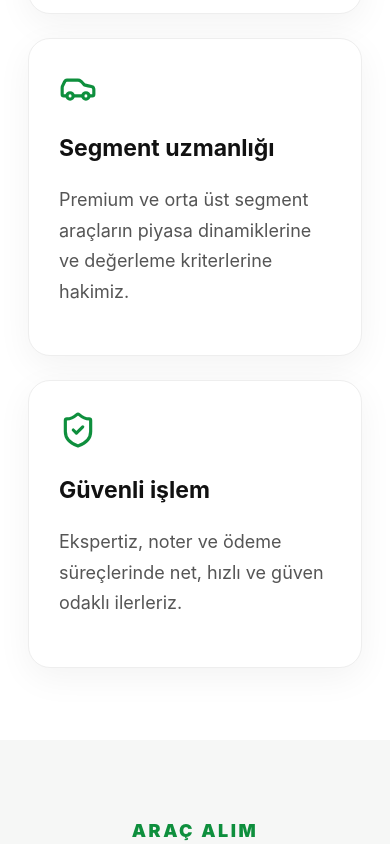
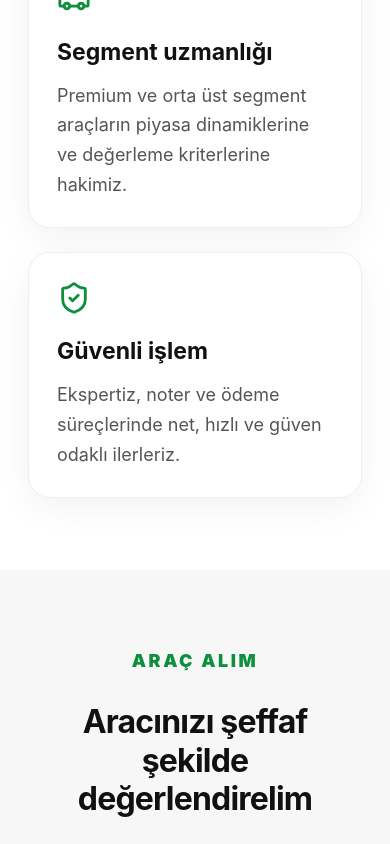
Before and after one commit to alitamirciler/detacars-website, a Next.js app: page / in a window 390 px wide. Shown: the part 2320-3164 px from the top of the page. Built offline with nearby package versions, Linux system fonts and the light colour scheme.

Commit message:
remove contact section and mobile number

```diff
--- a/app/globals.css
+++ b/app/globals.css
@@ -10,12 +10,7 @@ nav{display:flex;gap:28px;color:#333}
 
 .navCta,.primary{background:#0e9f45;color:#fff;padding:14px 22px;border-radius:10px;font-weight:800;display:inline-flex;gap:9px;align-items:center;justify-content:center}
 .secondaryDark{border:1px solid rgba(255,255,255,.45);color:#fff;padding:14px 22px;border-radius:10px;font-weight:800;display:inline-flex;align-items:center;justify-content:center}
-
-.heroButton{
-  width:240px;
-  height:58px;
-  padding:0 22px;
-}
+.heroButton{width:240px;height:58px;padding:0 22px}
 
 .hero{min-height:620px;position:relative;background:linear-gradient(90deg,#050505 0%,#111 58%,#2a2a2a 100%);display:flex;align-items:center}
 .heroContent{position:relative;z-index:2;max-width:760px;margin-left:6vw;color:white}
@@ -34,15 +29,38 @@ nav{display:flex;gap:28px;color:#333}
 .section.muted{background:#f6f7f6}
 .sectionHead{text-align:center;max-width:780px;margin:0 auto 44px}
 .sectionHead p{color:#555;line-height:1.7;font-size:18px}
-.section h2,.about h2,.stockSection h2,.contactSection h2{font-size:38px;line-height:1.18;letter-spacing:-.8px}
+.section h2,.about h2,.stockSection h2,.finalCta h2{font-size:38px;line-height:1.18;letter-spacing:-.8px}
 
 .cards{display:grid;gap:24px;max-width:1120px;margin:auto}
 .three{grid-template-columns:repeat(3,1fr)}
 .four{grid-template-columns:repeat(4,1fr)}
-.cards article{border:1px solid #eee;border-radius:22px;padding:30px;background:#fff;box-shadow:0 10px 35px rgba(0,0,0,.05)}
-.cards svg{color:#0e8f3d;width:38px;height:38px}
-.cards h3{font-size:21px}
-.cards p,.note{color:#555;line-height:1.7}
+
+.cards article{
+  border:1px solid #eee;
+  border-radius:22px;
+  padding:26px 28px;
+  background:#fff;
+  box-shadow:0 10px 35px rgba(0,0,0,.05);
+}
+
+.cards svg{
+  color:#0e8f3d;
+  width:34px;
+  height:34px;
+  margin-bottom:18px;
+}
+
+.cards h3{
+  font-size:21px;
+  line-height:1.25;
+  margin:0 0 14px;
+}
+
+.cards p,.note{
+  color:#555;
+  line-height:1.65;
+  margin:0;
+}
 
 .processCards article{
   min-height:auto;
@@ -55,11 +73,11 @@ nav{display:flex;gap:28px;color:#333}
 .processCards svg{
   width:34px;
   height:34px;
-  margin-bottom:22px;
+  margin-bottom:18px;
 }
 
 .processCards h3{
-  margin:0 0 14px;
+  margin:0 0 12px;
   font-size:22px;
   line-height:1.25;
 }
@@ -82,12 +100,8 @@ nav{display:flex;gap:28px;color:#333}
 .about div{max-width:820px}
 .about p{font-size:18px;color:#f1f1f1;line-height:1.75}
 
-.contactSection{padding:82px 6vw}
-.contactGrid{max-width:1120px;margin:0 auto;display:grid;grid-template-columns:repeat(4,1fr);gap:20px}
-.contactGrid a,.contactGrid div{border:1px solid #eee;border-radius:20px;padding:26px;background:#fff;box-shadow:0 10px 35px rgba(0,0,0,.04);display:flex;flex-direction:column;gap:10px}
-.contactGrid svg{color:#0e8f3d;width:30px;height:30px}
-.contactGrid strong{font-size:18px}
-.contactGrid span{color:#666;line-height:1.45}
+.finalCta{margin:72px 6vw 64px;border-radius:28px;background:#0c1110;color:#fff;text-align:center;padding:72px 24px}
+.finalCta p{color:#ddd;font-size:18px}
 
 .footer{text-align:center;padding:40px 24px;color:#777;font-size:14px;line-height:1.9;border-top:1px solid #eee}
 .footer svg{vertical-align:middle;margin-right:4px}
@@ -113,22 +127,22 @@ nav{display:flex;gap:28px;color:#333}
   .primary,.secondaryDark{width:100%;padding:15px 18px;font-size:17px;text-align:center}
   .heroButton{width:100%;min-width:0;height:56px}
 
-  .stats,.three,.four,.stockPoints,.contactGrid{grid-template-columns:1fr}
+  .stats,.three,.four,.stockPoints{grid-template-columns:1fr}
   .stats{margin:0 auto 58px;padding:34px 28px 0}
   .stats div{padding:30px 36px}
   .stats strong{font-size:38px}
 
   .section{padding:58px 28px 72px}
-  .section h2,.about h2,.stockSection h2,.contactSection h2{font-size:32px;line-height:1.2}
+  .section h2,.about h2,.stockSection h2,.finalCta h2{font-size:32px;line-height:1.2}
   .sectionHead{margin-bottom:38px}
   .sectionHead p{font-size:18px}
 
-  .cards article{padding:30px 30px}
+  .cards article{padding:28px}
   .cards h3{font-size:23px}
   .cards p{font-size:18px}
 
   .processCards article{padding:28px}
-  .processCards svg{margin-bottom:18px}
+  .processCards svg{margin-bottom:16px}
   .processCards h3{margin:0 0 12px}
 
   .stockSection{padding:72px 28px}
@@ -137,6 +151,7 @@ nav{display:flex;gap:28px;color:#333}
   .about{padding:72px 28px;background:#101010}
   .about p{font-size:19px;line-height:1.65}
 
-  .contactSection{padding:70px 28px}
-  .contactGrid a,.contactGrid div{padding:26px}
+  .finalCta{margin:54px 24px 54px;padding:58px 28px;background:#101010}
+  .finalCta h2{font-size:32px}
+  .finalCta p{font-size:18px;line-height:1.55}
 }
--- a/app/page.tsx
+++ b/app/page.tsx
@@ -35,7 +35,6 @@ export default function Home() {
           <a href="#arac-alim">Araç Alım</a>
           <a href="#satis">Satıştaki Araçlar</a>
           <a href="#hakkimizda">Hakkımızda</a>
-          <a href="#iletisim">İletişim</a>
         </nav>
 
         <a className="navCta" href={whatsappUrl} target="_blank">
@@ -130,7 +129,7 @@ export default function Home() {
       <section id="arac-alim" className="section muted">
         <div className="sectionHead">
           <p className="eyebrow dark">Araç alım</p>
-          <h2>Aracınızı gerçek piyasa verileriyle değerlendirelim</h2>
+          <h2>Aracınızı şeffaf şekilde değerlendirelim</h2>
           <p>
             Araç değerlemesinde amacımız yalnızca teklif vermek değil, fiyatın nasıl
             oluştuğunu da açıkça paylaşmaktır. Böylece sürecin her adımında neye göre
@@ -217,53 +216,17 @@ export default function Home() {
         </div>
       </section>
 
-      <section id="iletisim" className="contactSection">
-        <div className="sectionHead">
-          <p className="eyebrow dark">İletişim</p>
-          <h2>Detacars ile iletişime geçin</h2>
-          <p>
-            Araç alım, satış, takas veya güncel stoklarımız hakkında bilgi almak için
-            bizimle iletişime geçebilirsiniz.
-          </p>
-        </div>
+      <section className="finalCta">
+        <h2>Alırken de satarken de netlik.</h2>
+        <p>Şeffaf değerlendirme ve güvenilir ticaret için Detacars ile iletişime geçin.</p>
 
-        <div className="contactGrid">
-          <a href="tel:+905383642991">
-            <Phone />
-            <strong>0538 364 29 91</strong>
-            <span>Mobil</span>
-          </a>
-
-          <a href="tel:+902242116556">
-            <Phone />
-            <strong>0224 211 65 56</strong>
-            <span>Sabit hat</span>
-          </a>
-
-          <a href="mailto:info@detacars.com.tr">
-            <Mail />
-            <strong>info@detacars.com.tr</strong>
-            <span>E-posta</span>
-          </a>
-
-          <div>
-            <MapPin />
-            <strong>Bursa</strong>
-            <span>Konum bilgisi için iletişime geçin</span>
-          </div>
-        </div>
-
-        <div className="centerCta">
-          <a className="primary" href={whatsappUrl} target="_blank">
-            <MessageCircle size={20} /> WhatsApp’tan Yaz
-          </a>
-        </div>
+        <a className="primary" href={whatsappUrl} target="_blank">
+          <MessageCircle size={20} /> WhatsApp’tan Yaz
+        </a>
       </section>
 
       <footer className="footer">
         <strong>DETACARS OTOMOTİV</strong>
-        <br />
-        <Phone size={14} /> 0538 364 29 91
         <br />
         <Phone size={14} /> 0224 211 65 56
         <br />
```
